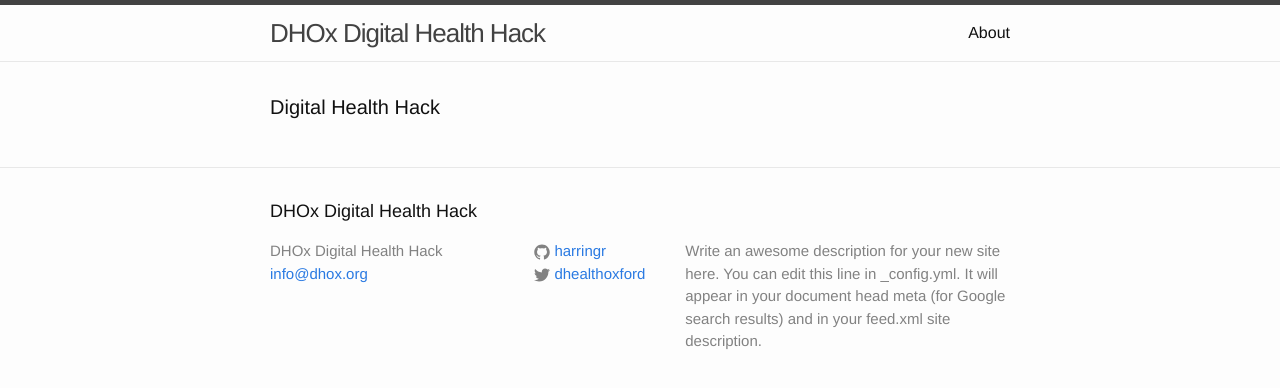
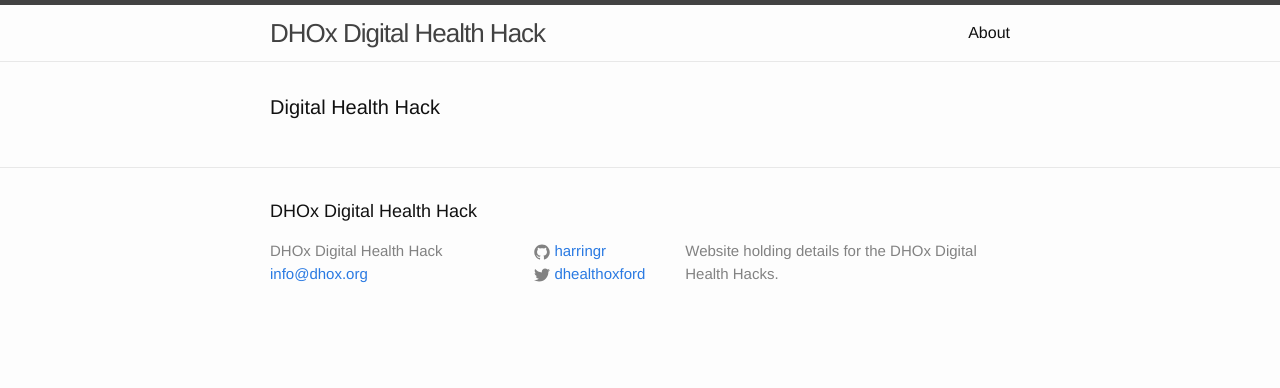
Before and after one commit to digitalhealthhack/digitalhealthhack.github.io, a Jekyll site: the page built from index.html, in a window 1280 px wide. Shown: the top 388 px of the page. Built offline with Jekyll 4.4.1, drawn with Linux system fonts in a browser that asks for light colours.

Commit message:
Updated config

```diff
--- a/_config.yml
+++ b/_config.yml
@@ -2,9 +2,7 @@
 title: DHOx Digital Health Hack
 email: info@dhox.org
 description: > # this means to ignore newlines until "baseurl:"
-  Write an awesome description for your new site here. You can edit this
-  line in _config.yml. It will appear in your document head meta (for
-  Google search results) and in your feed.xml site description.
+  Website holding details for the DHOx Digital Health Hacks.
 baseurl: "" # the subpath of your site, e.g. /blog/
 url: "http://dhox.org" # the base hostname & protocol for your site
 twitter_username: dhealthoxford
```
